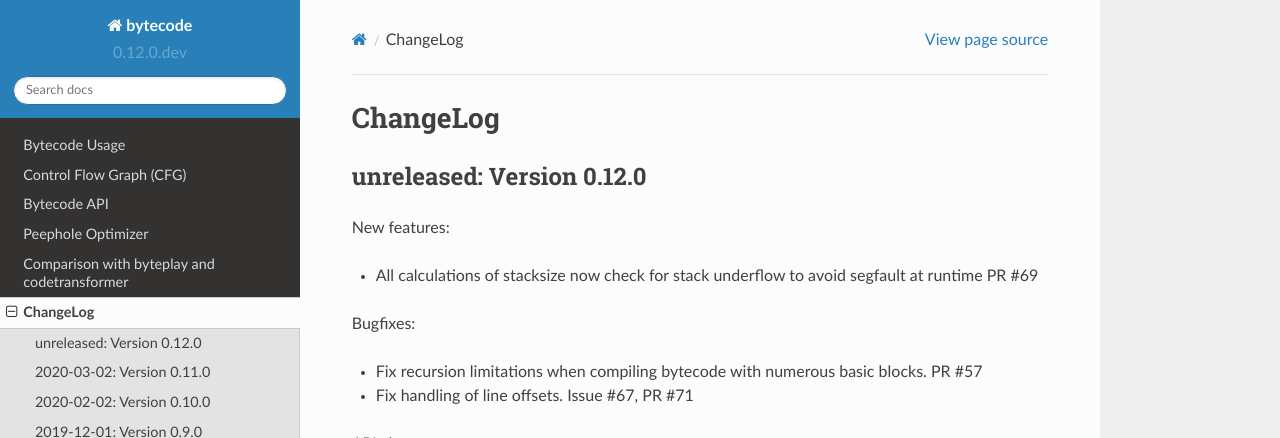
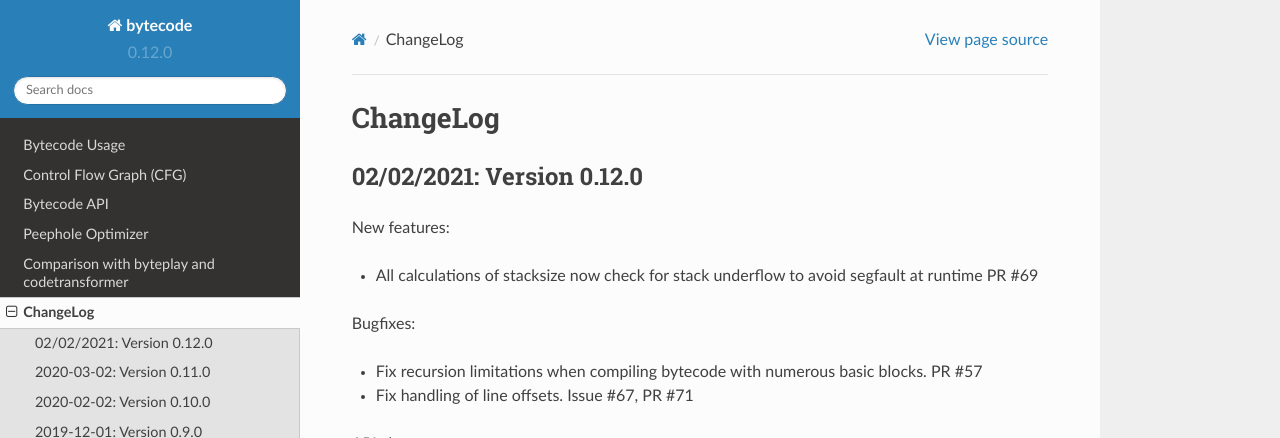
Before and after one commit to MatthieuDartiailh/bytecode, a Sphinx documentation site: the page built from doc/changelog.rst, in a window 1280 px wide and 900 px high. Shown: the top 438 px of the window. Built offline with Sphinx 7.4.7 and the Read the Docs theme 2.0.0, drawn with Linux system fonts in a browser that asks for light colours; some of the changed text lies outside the part shown.

Commit message:
release 0.12.0

```diff
--- a/bytecode/__init__.py
+++ b/bytecode/__init__.py
@@ -1,4 +1,4 @@
-__version__ = "0.12.0.dev"
+__version__ = "0.12.0"
 
 __all__ = [
     "Label",
--- a/doc/changelog.rst
+++ b/doc/changelog.rst
@@ -1,7 +1,7 @@
 ChangeLog
 =========
 
-unreleased: Version 0.12.0
+02/02/2021: Version 0.12.0
 --------------------------
 
 New features:
--- a/doc/conf.py
+++ b/doc/conf.py
@@ -44,7 +44,7 @@ master_doc = "index"
 
 # General information about the project.
 project = u"bytecode"
-copyright = u"2016-2020, Victor Stinner"
+copyright = u"2016-2021, Victor Stinner"
 
 # The version info for the project you're documenting, acts as replacement for
 # |version| and |release|, also used in various other places throughout the
@@ -52,7 +52,7 @@ copyright = u"2016-2020, Victor Stinner"
 #
 # The short X.Y version.
 # The full version, including alpha/beta/rc tags.
-version = release = "0.12.0.dev"
+version = release = "0.12.0"
 
 
 # The language for content autogenerated by Sphinx. Refer to documentation
--- a/setup.py
+++ b/setup.py
@@ -25,7 +25,7 @@
 #  - git commit -a -m "post-release"
 #  - git push
 
-VERSION = "0.12.0.dev"
+VERSION = "0.12.0"
 
 DESCRIPTION = "Python module to generate and modify bytecode"
 CLASSIFIERS = [
@@ -61,6 +61,8 @@ def main():
         "url": "https://github.com/MatthieuDartiailh/bytecode",
         "author": "Victor Stinner",
         "author_email": "victor.stinner@gmail.com",
+        "maintainer": "Matthieu C. Dartiailh",
+        "maintainer_email": "m.dartiailh@gmail.com",
         "classifiers": CLASSIFIERS,
         "packages": ["bytecode", "bytecode.tests"],
         "install_requires": ['aenum >=2.0;python_version<"3.6"'],
```
